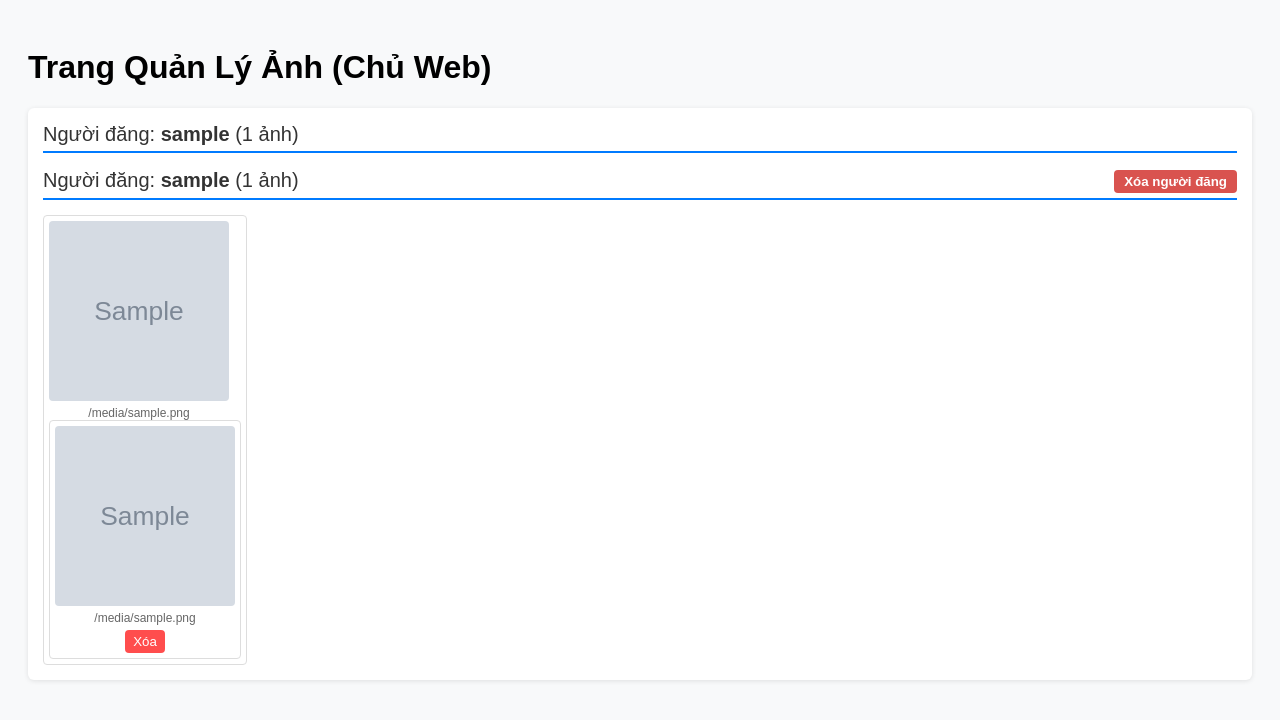
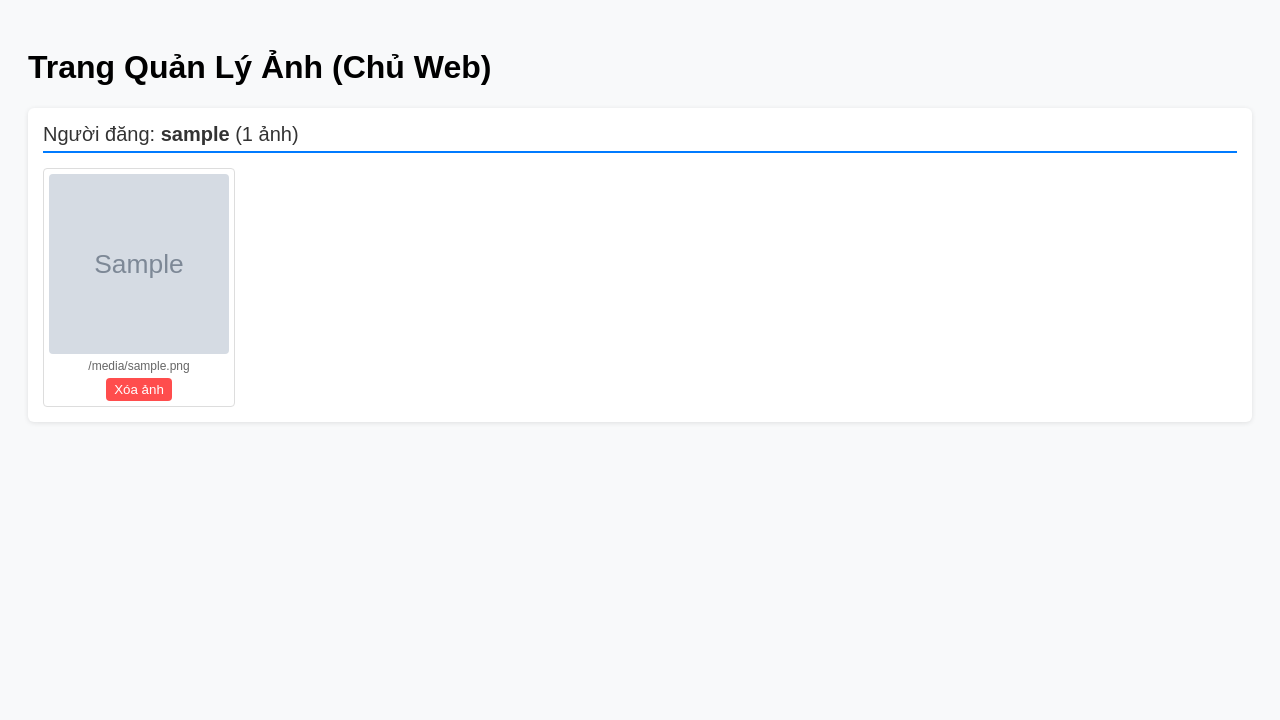
Before and after one commit to huynhdinhgiaan2007-hue/photo-app, a Flask app: template photo_app/photo_app/templates/admin.html in a window 1280 px wide. Shown: the top 720 px of the page. Run offline with Flask 3, Linux system fonts and the light colour scheme; the template is opened without the code that fills it: most values are stand-ins (such as "Sample title", 1, 10 or a date in 2020); grey boxes marked "Sample" are stand-in pictures.

Commit message:
Update admin.html

```diff
--- a/photo_app/photo_app/templates/admin.html
+++ b/photo_app/photo_app/templates/admin.html
@@ -8,13 +8,14 @@
         .user-section { background: white; padding: 15px; border-radius: 6px; margin-bottom: 25px; box-shadow: 0 1px 5px rgba(0,0,0,0.1); }
         .user-title { font-size: 20px; color: #333; border-bottom: 2px solid #007bff; padding-bottom: 5px; margin-bottom: 15px; }
         .gallery { display: flex; flex-wrap: wrap; gap: 15px; }
-        .img-card { border: 1px solid #ddd; padding: 5px; border-radius: 4px; background: #fff; }
+        .img-card { border: 1px solid #ddd; padding: 5px; border-radius: 4px; background: #fff; text-align: center; }
         .img-card img { width: 180px; height: 180px; object-fit: cover; border-radius: 4px; display: block; }
-        .img-name { font-size: 12px; color: #666; margin-top: 5px; text-align: center; width: 180px; overflow: hidden; text-overflow: ellipsis; white-space: nowrap; }
+        .img-name { font-size: 12px; color: #666; margin-top: 5px; width: 180px; overflow: hidden; text-overflow: ellipsis; white-space: nowrap; }
     </style>
 </head>
 <body>
     <h1>Trang Quản Lý Ảnh (Chủ Web)</h1>
+
     {% if not users_data %}
         <p>Chưa có ảnh nào được tải lên.</p>
     {% endif %}
@@ -22,29 +23,17 @@
     {% for username, files in users_data.items() %}
         <div class="user-section">
             <div class="user-title">Người đăng: <strong>{{ username }}</strong> ({{ files|length }} ảnh)</div>
-            <div class="user-title" style="display: flex; justify-content: space-between; align-items: center;">
-    <span>Người đăng: <strong>{{ username }}</strong> ({{ files|length }} ảnh)</span>
-    <form action="{{ url_for('delete_user', username=username) }}" method="POST" style="margin: 0;">
-        <button type="submit" onclick="return confirm('Bạn có chắc muốn xóa toàn bộ thư mục của {{ username }}?')" style="background-color: #d9534f; color: white; border: none; padding: 4px 10px; border-radius: 4px; cursor: pointer; font-weight: bold;">
-            Xóa người đăng
-        </button>
-    </form>
-</div>
             <div class="gallery">
                 {% for file in files %}
                     <div class="img-card">
                         <img src="{{ url_for('send_image', username=username, filename=file) }}" alt="{{ file }}">
                         <div class="img-name">{{ file }}</div>
-                        <div class="img-card">
-                <img src="{{ url_for('send_image', username=username, filename=file) }}" alt="{{ file }}">
-                <div class="img-name">{{ file }}</div>
 
-                <form action="{{ url_for('delete_file', folder_name=username, filename=file) }}" method="POST" style="margin-top: 5px; text-align: center;">
-                    <button type="submit" onclick="return confirm('Bạn có chắc muốn xóa ảnh này?')" style="background-color: #ff4d4d; color: white; border: none; padding: 4px 8px; border-radius: 4px; cursor: pointer;">
-                        Xóa
-                    </button>
-                </form>
-            </div>
+                        <form action="{{ url_for('delete_file', username=username, filename=file) }}" method="POST" style="margin-top: 5px;">
+                            <button type="submit" onclick="return confirm('Bạn có chắc muốn xóa ảnh này?')" style="background-color: #ff4d4d; color: white; border: none; padding: 4px 8px; border-radius: 4px; cursor: pointer;">
+                                Xóa ảnh
+                            </button>
+                        </form>
                     </div>
                 {% endfor %}
             </div>
```
